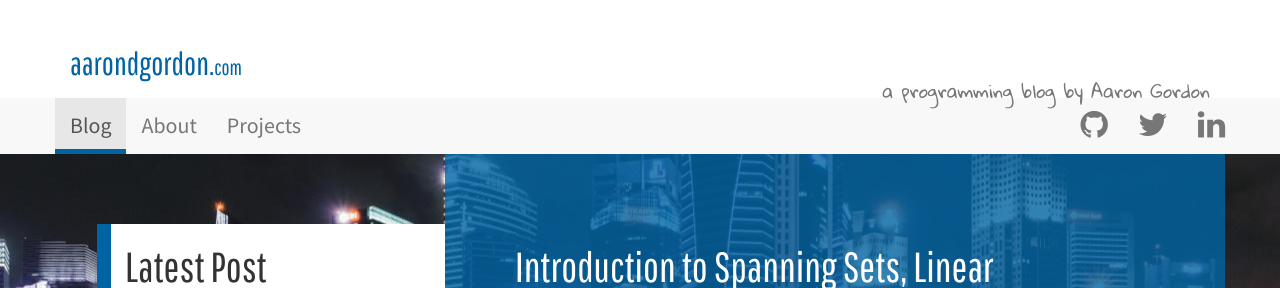
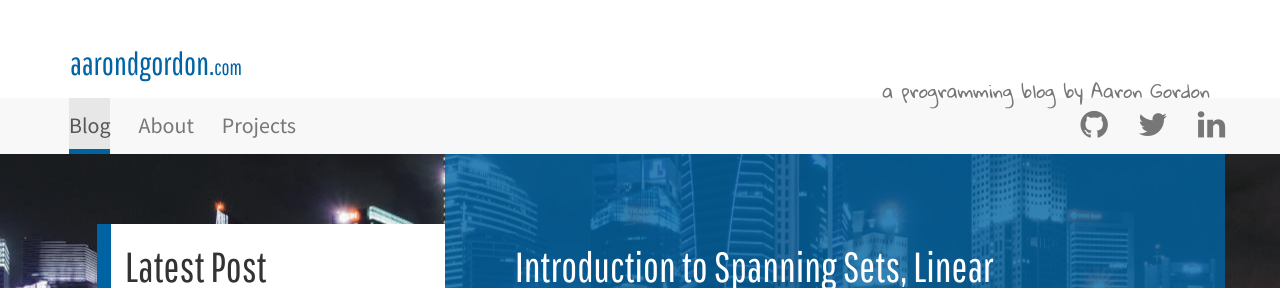
Before and after one commit to aarondgordon/aarondgordon.github.io, a Jekyll site: the page built from index.md, in a window 1280 px wide. Shown: the top 288 px of the page. Built offline with Jekyll 4.4.1, drawn with Linux system fonts in a browser that asks for light colours; nearby versions of some CDN libraries.

Commit message:
Changed navbar menu items on mobile

```diff
--- a/assets/css/layout.css
+++ b/assets/css/layout.css
@@ -54,25 +54,39 @@
 }
 
 .navbar {
+  min-height: 2.55em; /* 4 x baseline | 56px/22px */
   font-size: 1.22em; /* 22px/18px */
   margin: 0;
   border-width: 0;
 }
 
+@media (min-width: 768px) {
+ .navbar {
+   min-height: 0;
+ }
+}
+
 .navbar-menu>li>a {
   line-height: 1.27; /* 2 x baseline | 28px/22px */
-  padding-top: 14px;
-  padding-bottom: 14px;
+  padding: 14px 0 14px 14px;
   text-decoration: none;
 }
 
+@media (min-width: 768px) {
+  .navbar-menu>li>a {
+    padding-left: 0px;
+    margin: 0 14px;
+  }
+}
+
+@media (min-width: 768px) {
   .navbar-menu>li>a:hover, .navbar-menu>li>a:active, .navbar-menu>.active>a {
     border-style: solid;
     border-color: #0064a4;
     border-width: 0 0 5px 0;
-  padding-top: 14px;
     padding-bottom: 9px;
     text-decoration: none;
+  }
 }
 
 .navbar-social>li>a {
```
Lines whose indentation alone changed are shown as unchanged.
